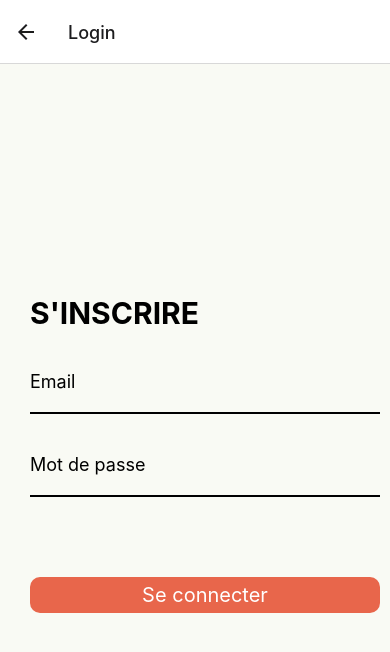
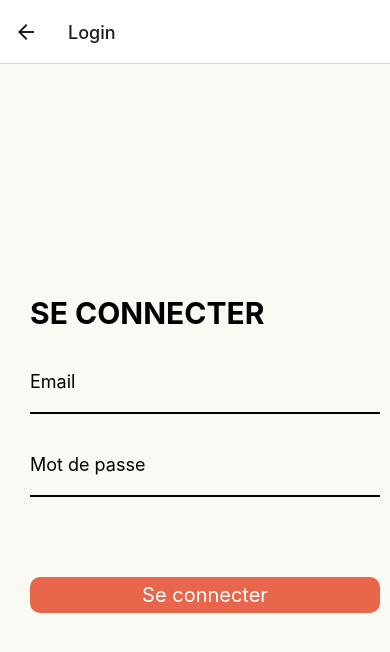
Before and after one commit to Ludoc0de/FormeAlimentaire, a React Native app: screen /Login in a window 390 px wide. Shown: the top 652 px of the page. Built offline with nearby package versions, Linux system fonts and the light colour scheme.

Commit message:
update text

```diff
--- a/screens/Login.js
+++ b/screens/Login.js
@@ -51,7 +51,7 @@ export default function Login({ navigation }) {
   return (
     <View style={styles.wrapper}>
       <View style={styles.container}>
-        <Text style={styles.title}>S'INSCRIRE</Text>
+        <Text style={styles.title}>SE CONNECTER</Text>
         <LabeledTextInput label="Email" value={email} onChange={setEmail} />
         <LabeledTextInput
           label="Mot de passe"
```
